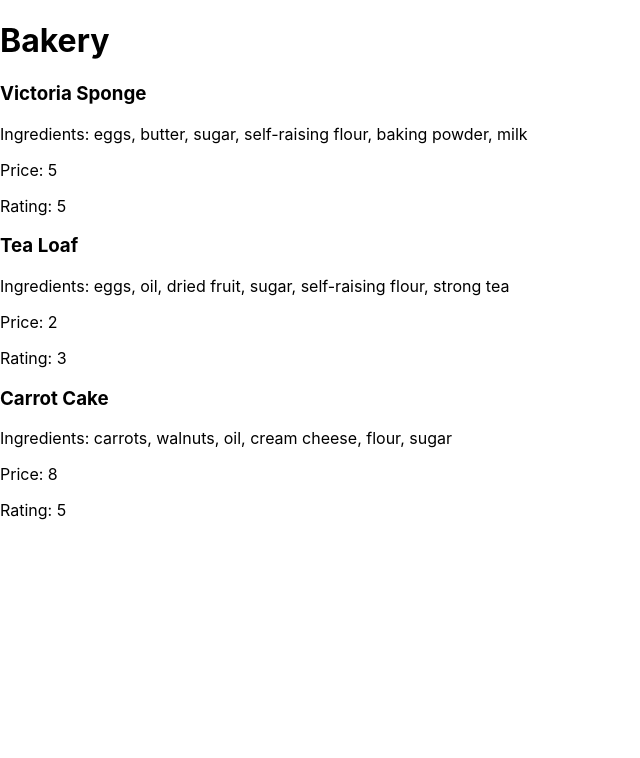
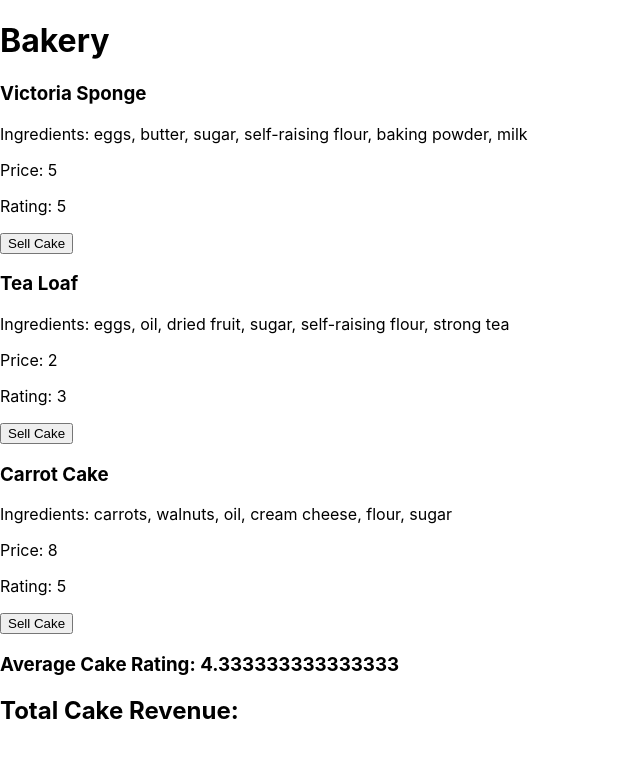
Before and after one commit to L1ly-42/Week08Day3_BNTABakeryLab, a React (Create React App) app: page / in a window 1280 px wide. Shown: the top 758 px of the page, without its empty margins (0-640 px from the left). Built offline with nearby package versions, Linux system fonts and the light colour scheme.

Commit message:
added an average rating (MVP DONE)

```diff
--- a/src/components/Cake.js
+++ b/src/components/Cake.js
@@ -6,6 +6,7 @@ const Cake = ({cakeName, ingredients, price, rating}) => {
     <p>Ingredients: {ingredients.join(', ')}</p>
     <p> Price: {price}</p>
     <p> Rating: {rating}</p>
+    <button>Sell Cake</button>
     </>
     );
 }
--- a/src/containers/CakeContainer.js
+++ b/src/containers/CakeContainer.js
@@ -1,3 +1,4 @@
+import { useState } from "react";
 import Cake from "../components/Cake";
 
 const  CakeContainer= () => {
@@ -44,12 +45,15 @@ const carrotCake = {
    		rating: 5
 }
 
+const averageRating = (victoriaSponge.rating + teaLoaf.rating + carrotCake.rating)/3;
 
     return (
         <>
       <Cake cakeName={victoriaSponge.cakeName} ingredients={victoriaSponge.ingredients} price={victoriaSponge.price} rating={victoriaSponge.rating}/>
       <Cake cakeName={teaLoaf.cakeName} ingredients={teaLoaf.ingredients} price={teaLoaf.price} rating={teaLoaf.rating}/>
       <Cake cakeName={carrotCake.cakeName} ingredients={carrotCake.ingredients} price={carrotCake.price} rating={carrotCake.rating}/>
+      <h3>Average Cake Rating: {averageRating}</h3>
+      <h2>Total Cake Revenue:</h2>
         </>
      );
 }
```
